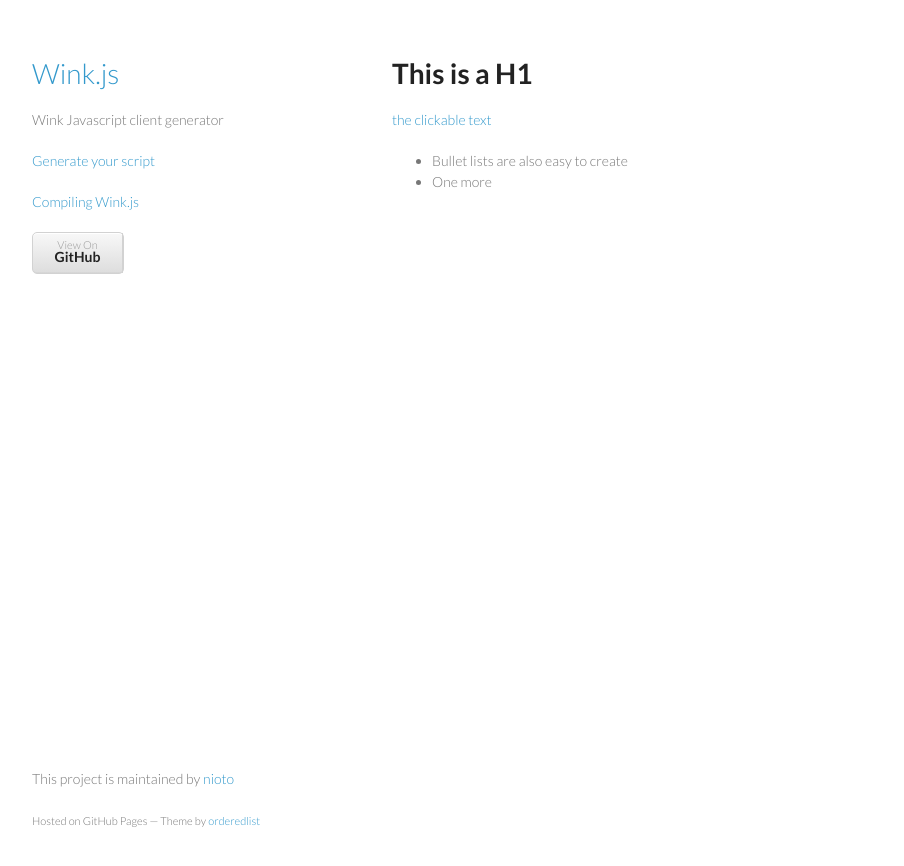
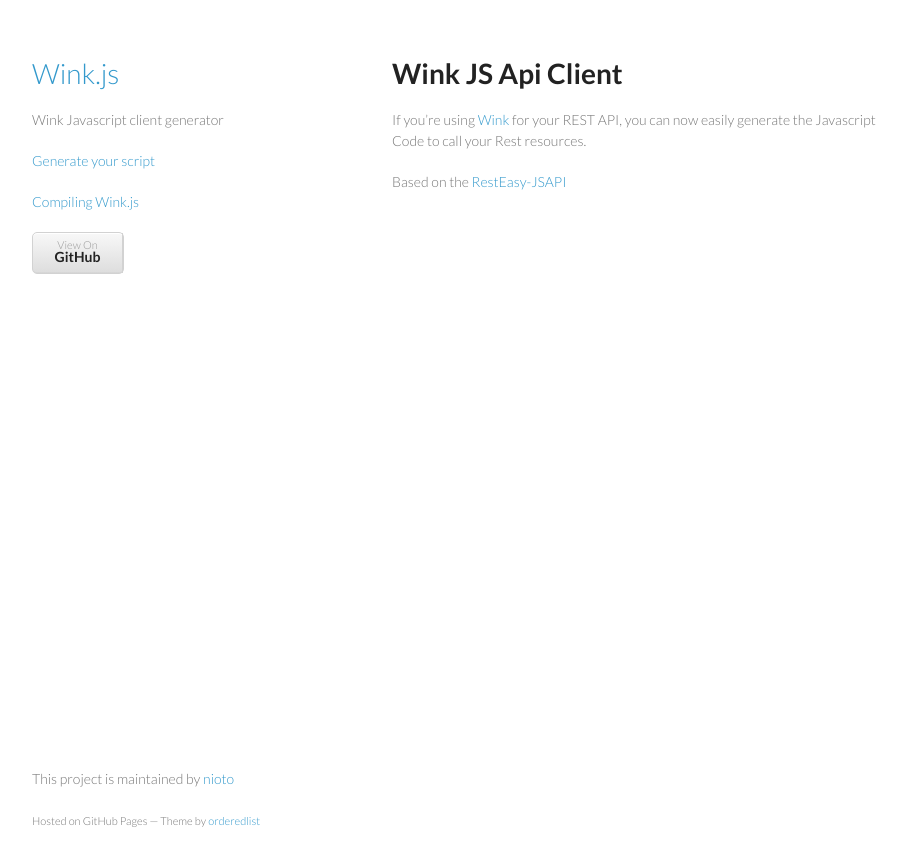
Before and after one commit to nioto/wink.js, a Jekyll site: the page built from index.md, in a window 1280 px wide. Shown: the top 866 px of the page, without its empty margins (178-1082 px from the left). Built offline with Jekyll 4.4.1, drawn with Linux system fonts in a browser that asks for light colours; Markdown is read by kramdown in place of the engine named in the settings.

Commit message:
Update index.md

```diff
--- a/index.md
+++ b/index.md
@@ -3,9 +3,8 @@
 title: Wink.JS
 ---
 
-# This is a H1
+# Wink JS Api Client
 
-[the clickable text](http://xlson.com/)
+If you're using [Wink](http://wink.apache.org) for your REST API, you can now easily generate the Javascript Code to call your Rest resources.
 
-* Bullet lists are also easy to create
-* One more
+Based on the [RestEasy-JSAPI](http://docs.jboss.org/resteasy/2.0.0.GA/userguide/html/AJAX_Client.html)
```
